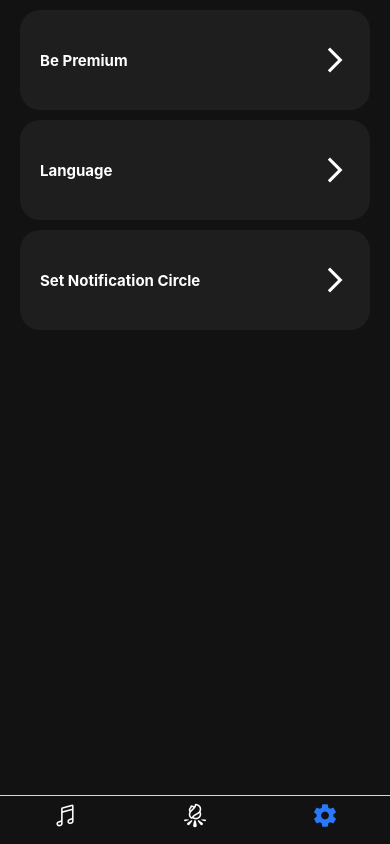
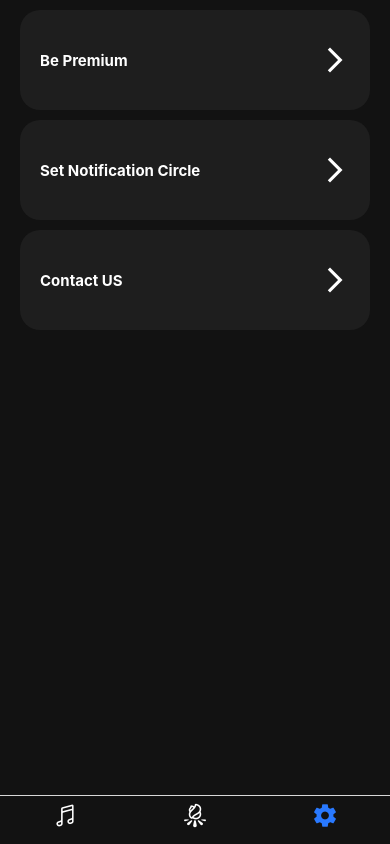
Before and after one commit to dnizfor/zihn-ai, a React Native app: screen /Settings in a window 390 px wide. Built offline with nearby package versions, Linux system fonts and the light colour scheme.

Commit message:
update setting buttons

```diff
--- a/src/screens/SettingScreen.js
+++ b/src/screens/SettingScreen.js
@@ -9,8 +9,8 @@ export default function SettingScreen() {
         <SafeAreaView style={styles.container} edges={['right', 'top', 'left']}>
             <ScrollView >
                 <SettingButton title={"Be Premium"} />
-                <SettingButton title={"Language"} />
                 <SettingButton title={"Set Notification Circle"} />
+                <SettingButton title={"Contact US"} />
 
             </ScrollView>
         </SafeAreaView>
```
